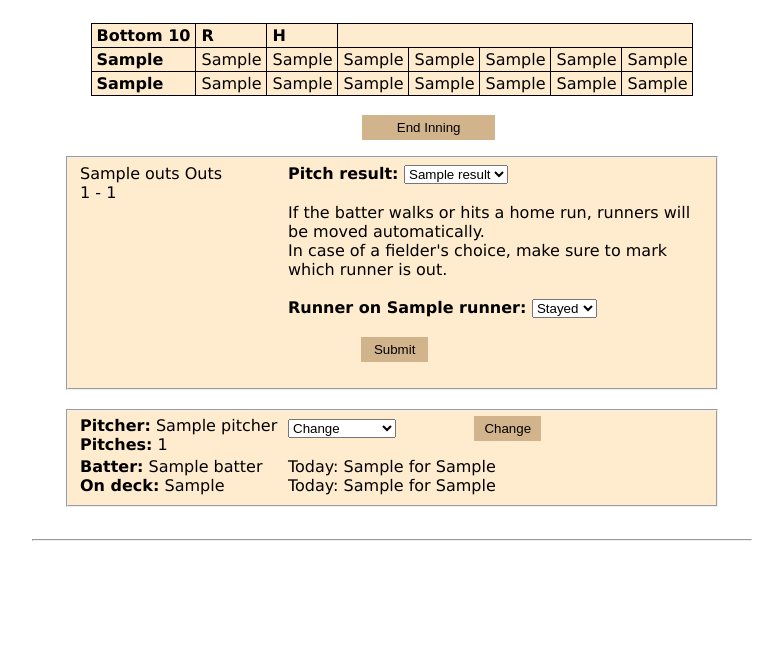
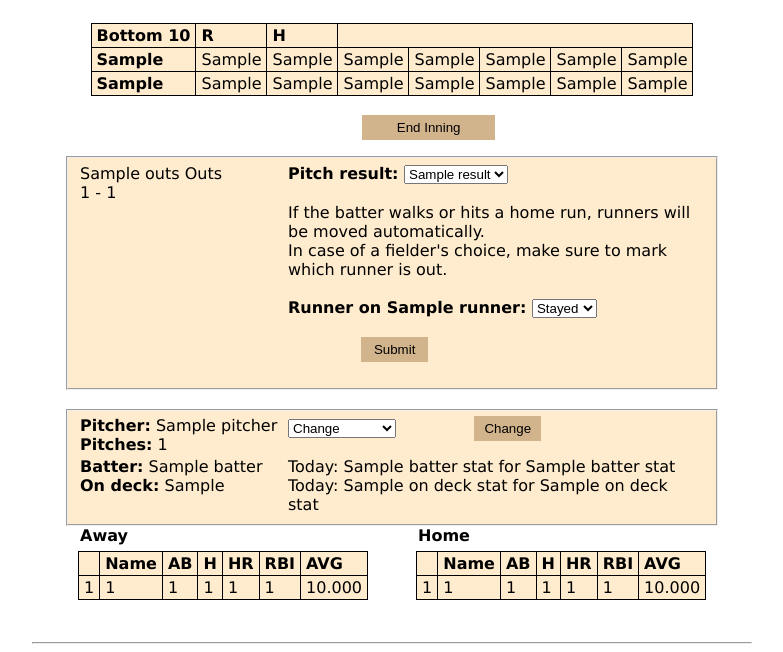
Before and after one commit to uN1K0Rn86/WiffleMaster, a Flask app: template templates/game.html in a window 1280 px wide. Shown: the part 244-896 px from the top of the page, without its empty margins (248-1031 px from the left). Before the commit the page ends 785 px from the top, so only its background shows below. Run offline with Flask 3, Linux system fonts and the light colour scheme; the template is opened without the code that fills it: most values are stand-ins (such as "Sample title", 1, 10 or a date in 2020).

Commit message:
Added box scores to the game page. Fixed a bug where balls were not being logged. Fixed a bug where max runs were being set incorrectly.

```diff
--- a/ab_helpers.py
+++ b/ab_helpers.py
@@ -34,6 +34,7 @@ def foul(two=False):
 
 def ball(result, runners, ab_id, game_id, three=False):
     """Handle the result for a ball or intentional walk."""
+    prev_runs = games.runs_inning(game_id, games.current_inning(game_id))
     if three or result == "Intentional Walk":
         if result == "Intentional Walk":
             result = "IBB"
@@ -49,7 +50,6 @@ def ball(result, runners, ab_id, game_id, three=False):
                             runners[2][1] += 1
 
         games.add_runner(ab_id, game_id, 1)
-        prev_runs = games.runs_inning(game_id, games.current_inning(game_id))
         games.update_runners(game_id, runners)
         sql = text("""UPDATE at_bats
                 SET balls = balls + 1, result = :result
--- a/routes.py
+++ b/routes.py
@@ -322,6 +322,7 @@ def game_page(id):
     runs_away = games.runs_away(id)
     hits_home = games.hits_home(id)
     hits_away = games.hits_away(id)
+    box_away, box_home = games.box_scores(id)
 
     pitch_results = at_bats.pitch_results()
     runners = games.get_runners(id)
@@ -335,7 +336,8 @@ def game_page(id):
                                runs_away=runs_away, p_players=current["p_players"], batter_stats=current["batter_stats"],
                                on_deck_stats=current["on_deck_stats"], pitch_results=pitch_results,
                                runners=runners, outs=outs, count=current["count"], pitch_count=current["pitch_count"],
-                               in_progress=in_progress, hits_home=hits_home, hits_away=hits_away)
+                               in_progress=in_progress, hits_home=hits_home, hits_away=hits_away, box_away=box_away,
+                               box_home=box_home)
 
     if request.method == "POST":
         # This handles the form if the pitcher is changed.
--- a/static/styles.css
+++ b/static/styles.css
@@ -130,6 +130,16 @@ fieldset.text {
     background-color: blanchedalmond;
 }
 
+.boxscore-container {
+    display: flex;
+    gap: 20px;
+}
+
+.boxscore {
+    flex: 1;
+    border: none;
+}
+
 .fieldset-item {
     grid-column: span 1;
     margin-right: 10px;
--- a/templates/game.html
+++ b/templates/game.html
@@ -132,15 +132,68 @@
         <b>Batter:</b> {{ batter[1] }}
     </div>
     <div class="fieldset-item">
-        Today: {{ batter_stats[0] }} for {{ batter_stats[1] }}
+        Today: {{ batter_stats[0][2] }} for {{ batter_stats[0][1] }}
     </div>
     <div class="fieldset-item">
         <b>On deck:</b> {{ on_deck[1] }}
     </div>
     <div class="fieldset-item">
-        Today: {{ on_deck_stats[0] }} for {{ on_deck_stats[1] }}
+        Today: {{ on_deck_stats[0][2] }} for {{ on_deck_stats[0][1] }}
     </div>
 </fieldset>
 {% endif %}
 
+<div class="boxscore-container">
+    <fieldset class="boxscore">
+        <legend><b>Away</b></legend>
+        <table class="score">
+            <tr>
+                <td></td>
+                <td><b>Name</b></td>
+                <td><b>AB</b></td>
+                <td><b>H</b></td>
+                <td><b>HR</b></td>
+                <td><b>RBI</b></td>
+                <td><b>AVG</b></td>
+            </tr>
+            {% for player in box_away %}
+                <tr>
+                    <td>{{ loop.index0 + 1 }}</td>
+                    <td>{{ player[0][0] }}</td>
+                    <td>{{ player[0][1] }}</td>
+                    <td>{{ player[0][2] }}</td>
+                    <td>{{ player[0][3] }}</td>
+                    <td>{{ player[0][4] }}</td>
+                    <td>{{ '%.3f' % player[1] }}</td>
+                </tr>
+            {% endfor %}
+        </table>
+    </fieldset>
+    <fieldset class="boxscore">
+        <legend><b>Home</b></legend>
+        <table class="score">
+            <tr>
+                <td></td>
+                <td><b>Name</b></td>
+                <td><b>AB</b></td>
+                <td><b>H</b></td>
+                <td><b>HR</b></td>
+                <td><b>RBI</b></td>
+                <td><b>AVG</b></td>
+            </tr>
+            {% for player in box_home %}
+                <tr>
+                    <td>{{ loop.index0 + 1 }}</td>
+                    <td>{{ player[0][0] }}</td>
+                    <td>{{ player[0][1] }}</td>
+                    <td>{{ player[0][2] }}</td>
+                    <td>{{ player[0][3] }}</td>
+                    <td>{{ player[0][4] }}</td>
+                    <td>{{ '%.3f' % player[1] }}</td>
+                </tr>
+            {% endfor %}
+        </table>
+    </fieldset>
+</div>
+
 {% endblock %}
```
Also changed, not shown: games.py (+43 -11 lines), leagues.py (+20 -4 lines), at_bats.py (line endings or trailing spaces).
